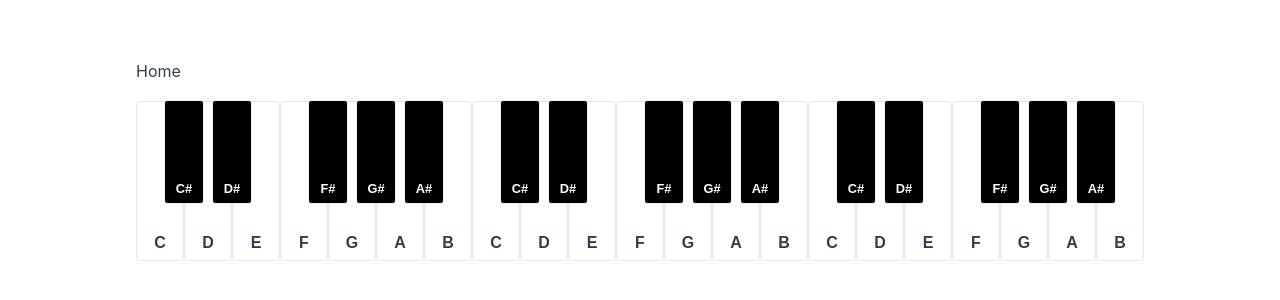
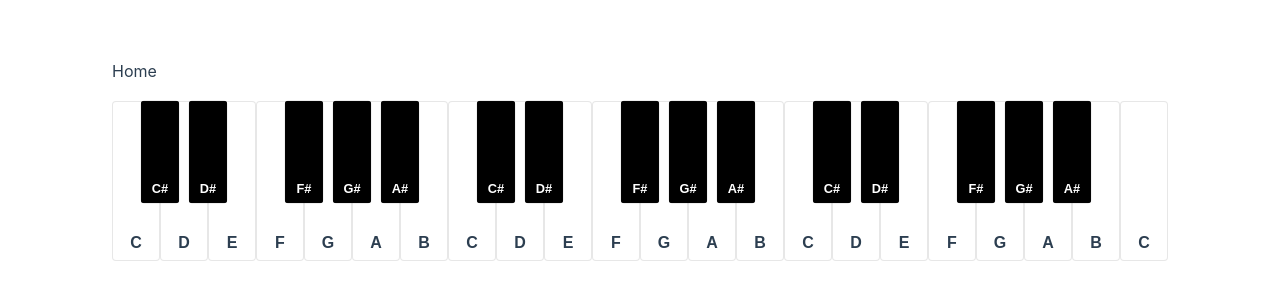
Before and after one commit to claudiamatosa/vue3-typescript-piano, a Vue app: page / in a window 1280 px wide. Shown: the part 256-556 px from the top of the page. Built offline with nearby package versions, Linux system fonts and the light colour scheme.

Commit message:
Add C to the end

```diff
--- a/src/components/PianoComponent.vue
+++ b/src/components/PianoComponent.vue
@@ -27,6 +27,17 @@ const playNote = (note: string, octave: number) => {
           @click="playNote(key, octave)"
         >
           {{ key }}
+        </button>
+      </span>
+
+      <!-- Add the first note in a higher octave to the end, so the piano feels
+           complete when played all the way through. -->
+      <span class="octave">
+        <button
+          class="key"
+          @click="playNote(keys[0], octaves[octaves.length - 1] + 1)"
+        >
+          {{ keys[0] }}
         </button>
       </span>
     </div>
```
